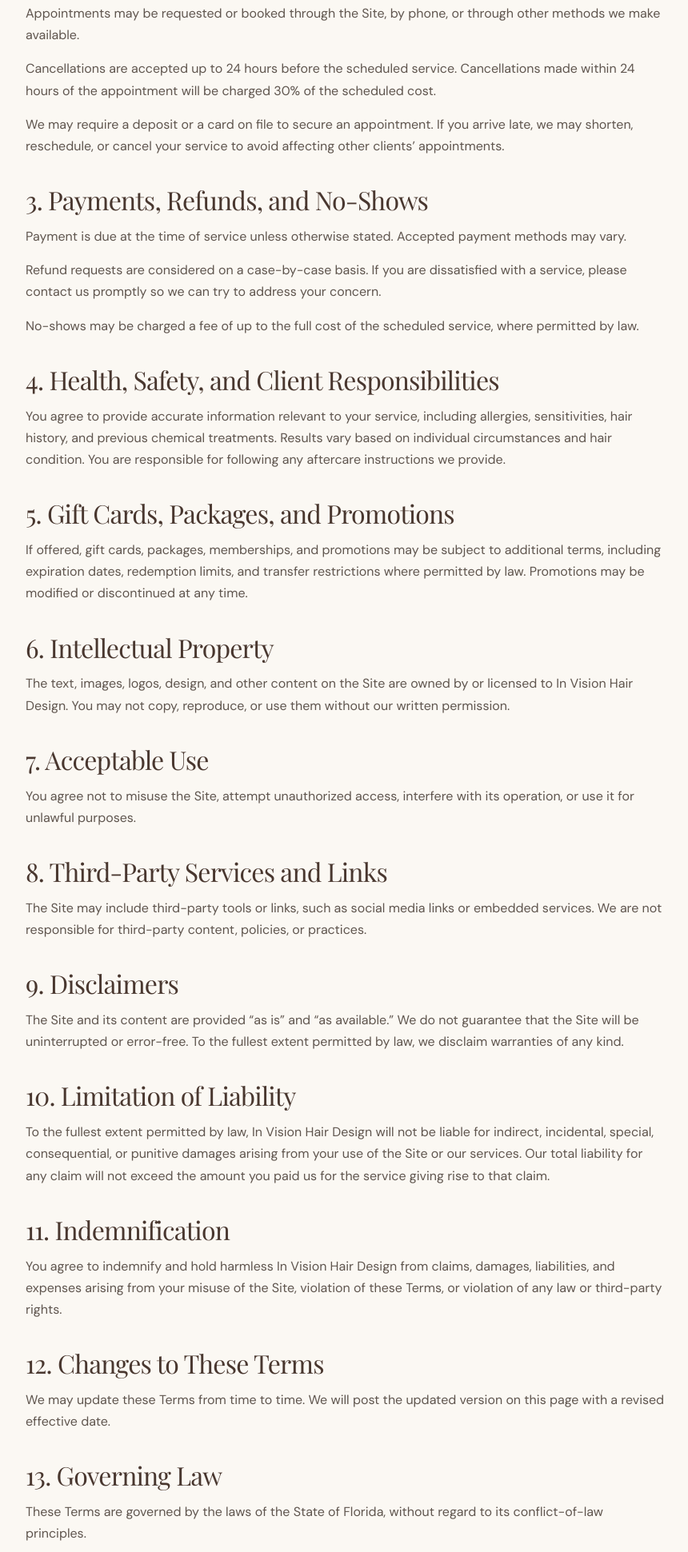
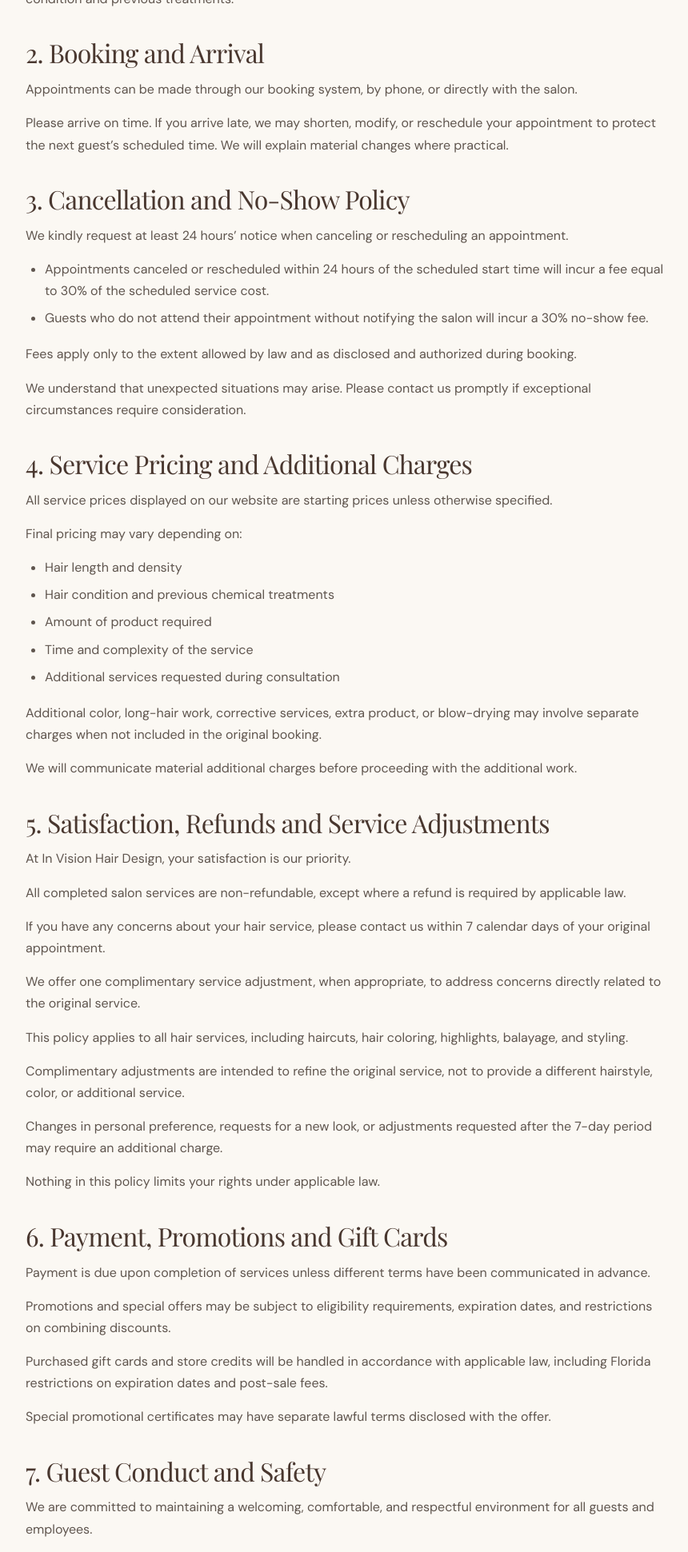
Before and after one commit to leahkleinmarketing-lgtm/Invision-website, a website: page terms-conditions.html in a window 1280 px wide. Shown: the part 859-2800 px from the top of the page at 80% size, without its empty margins (208-1068 px from the left). Drawn offline with nearby package versions, Linux system fonts and the light colour scheme; a web font is replaced by a local one.

Commit message:
Update salon terms and conditions

```diff
--- a/terms-conditions.html
+++ b/terms-conditions.html
@@ -41,57 +41,80 @@
   <main id="main">
     <section class="legal-hero" aria-labelledby="legal-title">
       <p class="eyebrow">In Vision Hair Design</p>
-      <h1 id="legal-title">Terms &amp; Conditions</h1>
-      <p class="legal-effective">Effective Date: August 9, 2026</p>
+      <h1 id="legal-title">Terms &amp; Conditions and Salon Policies</h1>
+      <p class="legal-effective">Operated by Karovate LLC</p>
+      <p class="legal-effective">Effective Date: Upon publication</p>
     </section>
     <div class="legal-content">
-      <p class="legal-lead">These Terms &amp; Conditions (“Terms”) govern your use of www.invisionhairdesign.com (the “Site”) and the services provided by In Vision Hair Design (“we,” “us,” or “our”). By using the Site or booking a service, you agree to these Terms.</p>
-      <section aria-labelledby="terms-services"><h2 id="terms-services">1. Services</h2>
-        <p>In Vision Hair Design provides hair styling and related salon services. Service availability, pricing, and duration may change. Final pricing may vary based on your consultation, hair length and density, previous color treatments, and the time and products required.</p>
-        <p>Please disclose relevant hair treatment history, allergies, and sensitivities before receiving a service. We reserve the right to decline a service when necessary to protect the health and safety of clients and staff.</p>
+      <p class="legal-lead">Welcome to In Vision Hair Design. These Terms and Conditions apply to your use of our website and, where applicable, appointments and salon services offered by In Vision Hair Design (“we,” “us,” or “our”). Please read them before scheduling a visit. Nothing in these Terms restricts rights that cannot lawfully be waived.</p>
+      <section aria-labelledby="terms-services"><h2 id="terms-services">1. Services and Consultations</h2>
+        <p>We provide haircuts, color, styling, and related salon services. Appointments, service descriptions, estimated durations, and advertised prices may change.</p>
+        <p>Your stylist may recommend modifying or declining a service where hair condition, prior chemical treatment, allergies, sensitivities, or another safety concern makes the requested service unsuitable.</p>
+        <p>Please tell us about relevant hair history and sensitivities before a service. Results may vary based on hair condition and previous treatments.</p>
       </section>
-      <section aria-labelledby="terms-booking"><h2 id="terms-booking">2. Booking, Changes, and Cancellations</h2>
-        <p>Appointments may be requested or booked through the Site, by phone, or through other methods we make available.</p>
-        <p>Cancellations are accepted up to 24 hours before the scheduled service. Cancellations made within 24 hours of the appointment will be charged 30% of the scheduled cost.</p>
-        <p>We may require a deposit or a card on file to secure an appointment. If you arrive late, we may shorten, reschedule, or cancel your service to avoid affecting other clients’ appointments.</p>
+      <section aria-labelledby="terms-booking"><h2 id="terms-booking">2. Booking and Arrival</h2>
+        <p>Appointments can be made through our booking system, by phone, or directly with the salon.</p>
+        <p>Please arrive on time. If you arrive late, we may shorten, modify, or reschedule your appointment to protect the next guest’s scheduled time. We will explain material changes where practical.</p>
       </section>
-      <section aria-labelledby="terms-payments"><h2 id="terms-payments">3. Payments, Refunds, and No-Shows</h2>
-        <p>Payment is due at the time of service unless otherwise stated. Accepted payment methods may vary.</p>
-        <p>Refund requests are considered on a case-by-case basis. If you are dissatisfied with a service, please contact us promptly so we can try to address your concern.</p>
-        <p>No-shows may be charged a fee of up to the full cost of the scheduled service, where permitted by law.</p>
+      <section aria-labelledby="terms-cancellation"><h2 id="terms-cancellation">3. Cancellation and No-Show Policy</h2>
+        <p>We kindly request at least 24 hours’ notice when canceling or rescheduling an appointment.</p>
+        <ul>
+          <li>Appointments canceled or rescheduled within 24 hours of the scheduled start time will incur a fee equal to 30% of the scheduled service cost.</li>
+          <li>Guests who do not attend their appointment without notifying the salon will incur a 30% no-show fee.</li>
+        </ul>
+        <p>Fees apply only to the extent allowed by law and as disclosed and authorized during booking.</p>
+        <p>We understand that unexpected situations may arise. Please contact us promptly if exceptional circumstances require consideration.</p>
       </section>
-      <section aria-labelledby="terms-health"><h2 id="terms-health">4. Health, Safety, and Client Responsibilities</h2>
-        <p>You agree to provide accurate information relevant to your service, including allergies, sensitivities, hair history, and previous chemical treatments. Results vary based on individual circumstances and hair condition. You are responsible for following any aftercare instructions we provide.</p>
+      <section aria-labelledby="terms-pricing"><h2 id="terms-pricing">4. Service Pricing and Additional Charges</h2>
+        <p>All service prices displayed on our website are starting prices unless otherwise specified.</p>
+        <p>Final pricing may vary depending on:</p>
+        <ul>
+          <li>Hair length and density</li>
+          <li>Hair condition and previous chemical treatments</li>
+          <li>Amount of product required</li>
+          <li>Time and complexity of the service</li>
+          <li>Additional services requested during consultation</li>
+        </ul>
+        <p>Additional color, long-hair work, corrective services, extra product, or blow-drying may involve separate charges when not included in the original booking.</p>
+        <p>We will communicate material additional charges before proceeding with the additional work.</p>
       </section>
-      <section aria-labelledby="terms-gifts"><h2 id="terms-gifts">5. Gift Cards, Packages, and Promotions</h2>
-        <p>If offered, gift cards, packages, memberships, and promotions may be subject to additional terms, including expiration dates, redemption limits, and transfer restrictions where permitted by law. Promotions may be modified or discontinued at any time.</p>
+      <section aria-labelledby="terms-satisfaction"><h2 id="terms-satisfaction">5. Satisfaction, Refunds and Service Adjustments</h2>
+        <p>At In Vision Hair Design, your satisfaction is our priority.</p>
+        <p>All completed salon services are non-refundable, except where a refund is required by applicable law.</p>
+        <p>If you have any concerns about your hair service, please contact us within 7 calendar days of your original appointment.</p>
+        <p>We offer one complimentary service adjustment, when appropriate, to address concerns directly related to the original service.</p>
+        <p>This policy applies to all hair services, including haircuts, hair coloring, highlights, balayage, and styling.</p>
+        <p>Complimentary adjustments are intended to refine the original service, not to provide a different hairstyle, color, or additional service.</p>
+        <p>Changes in personal preference, requests for a new look, or adjustments requested after the 7-day period may require an additional charge.</p>
+        <p>Nothing in this policy limits your rights under applicable law.</p>
       </section>
-      <section aria-labelledby="terms-property"><h2 id="terms-property">6. Intellectual Property</h2>
-        <p>The text, images, logos, design, and other content on the Site are owned by or licensed to In Vision Hair Design. You may not copy, reproduce, or use them without our written permission.</p>
+      <section aria-labelledby="terms-payment"><h2 id="terms-payment">6. Payment, Promotions and Gift Cards</h2>
+        <p>Payment is due upon completion of services unless different terms have been communicated in advance.</p>
+        <p>Promotions and special offers may be subject to eligibility requirements, expiration dates, and restrictions on combining discounts.</p>
+        <p>Purchased gift cards and store credits will be handled in accordance with applicable law, including Florida restrictions on expiration dates and post-sale fees.</p>
+        <p>Special promotional certificates may have separate lawful terms disclosed with the offer.</p>
       </section>
-      <section aria-labelledby="terms-use"><h2 id="terms-use">7. Acceptable Use</h2>
-        <p>You agree not to misuse the Site, attempt unauthorized access, interfere with its operation, or use it for unlawful purposes.</p>
+      <section aria-labelledby="terms-conduct"><h2 id="terms-conduct">7. Guest Conduct and Safety</h2>
+        <p>We are committed to maintaining a welcoming, comfortable, and respectful environment for all guests and employees.</p>
+        <p>We reserve the right to stop or decline services in cases involving harassment, unsafe conduct, or circumstances that reasonably threaten the safety of our guests or team members.</p>
+        <p>Guests are encouraged to follow recommended aftercare instructions to maintain their results.</p>
       </section>
-      <section aria-labelledby="terms-third-party"><h2 id="terms-third-party">8. Third-Party Services and Links</h2>
-        <p>The Site may include third-party tools or links, such as social media links or embedded services. We are not responsible for third-party content, policies, or practices.</p>
+      <section aria-labelledby="terms-website"><h2 id="terms-website">8. Website Content and Acceptable Use</h2>
+        <p>Unless otherwise indicated, the website’s original text, photographs, designs, and logos are owned by In Vision Hair Design or licensed for use.</p>
+        <p>Website content may be viewed for personal purposes but may not be commercially reproduced without permission.</p>
+        <p>Unauthorized access, interference with website operations, or unlawful use of our website is prohibited.</p>
       </section>
-      <section aria-labelledby="terms-disclaimers"><h2 id="terms-disclaimers">9. Disclaimers</h2>
-        <p>The Site and its content are provided “as is” and “as available.” We do not guarantee that the Site will be uninterrupted or error-free. To the fullest extent permitted by law, we disclaim warranties of any kind.</p>
+      <section aria-labelledby="terms-external"><h2 id="terms-external">9. External Tools, Website Availability and Liability</h2>
+        <p>Our website may contain links to third-party booking systems, payment providers, maps, or social media platforms.</p>
+        <p>These third-party services may have their own terms and privacy practices.</p>
+        <p>While we strive to maintain accurate and updated information, we cannot guarantee uninterrupted website availability.</p>
+        <p>To the extent permitted by law, we are not responsible for indirect losses caused solely by technical problems with the website.</p>
+        <p>This provision does not exclude liability that cannot legally be limited.</p>
       </section>
-      <section aria-labelledby="terms-liability"><h2 id="terms-liability">10. Limitation of Liability</h2>
-        <p>To the fullest extent permitted by law, In Vision Hair Design will not be liable for indirect, incidental, special, consequential, or punitive damages arising from your use of the Site or our services. Our total liability for any claim will not exceed the amount you paid us for the service giving rise to that claim.</p>
-      </section>
-      <section aria-labelledby="terms-indemnification"><h2 id="terms-indemnification">11. Indemnification</h2>
-        <p>You agree to indemnify and hold harmless In Vision Hair Design from claims, damages, liabilities, and expenses arising from your misuse of the Site, violation of these Terms, or violation of any law or third-party rights.</p>
-      </section>
-      <section aria-labelledby="terms-changes"><h2 id="terms-changes">12. Changes to These Terms</h2>
-        <p>We may update these Terms from time to time. We will post the updated version on this page with a revised effective date.</p>
-      </section>
-      <section aria-labelledby="terms-law"><h2 id="terms-law">13. Governing Law</h2>
-        <p>These Terms are governed by the laws of the State of Florida, without regard to its conflict-of-law principles.</p>
-      </section>
-      <section aria-labelledby="terms-contact"><h2 id="terms-contact">14. Contact</h2>
-        <address>In Vision Hair Design<br>4125 Race Track Rd, Suite 110<br>St Johns, FL 32259<br>Email: <a href="mailto:infoinvisionhairdesign@gmail.com">infoinvisionhairdesign@gmail.com</a><br>Phone: <a href="tel:+19042409278">(904) 240-9278</a></address>
+      <section aria-labelledby="terms-changes"><h2 id="terms-changes">10. Changes and Applicable Law</h2>
+        <p>In Vision Hair Design reserves the right to update these Terms and Conditions.</p>
+        <p>Any revisions will be published on our website. Material changes will apply prospectively where required by law.</p>
+        <p>These Terms and Conditions are governed by the applicable laws of the State of Florida, without overriding mandatory consumer protections.</p>
       </section>
     </div>
   </main>
```
